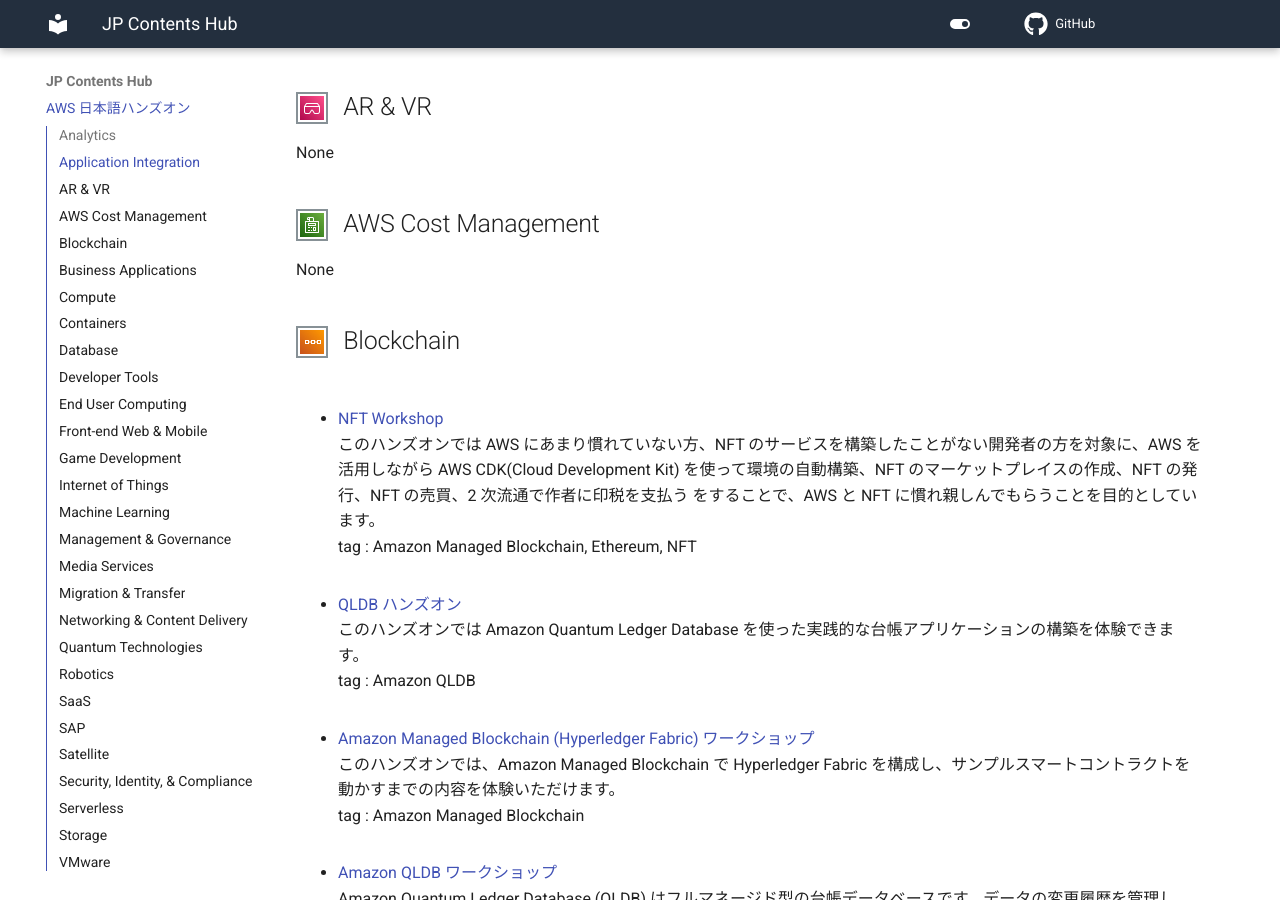
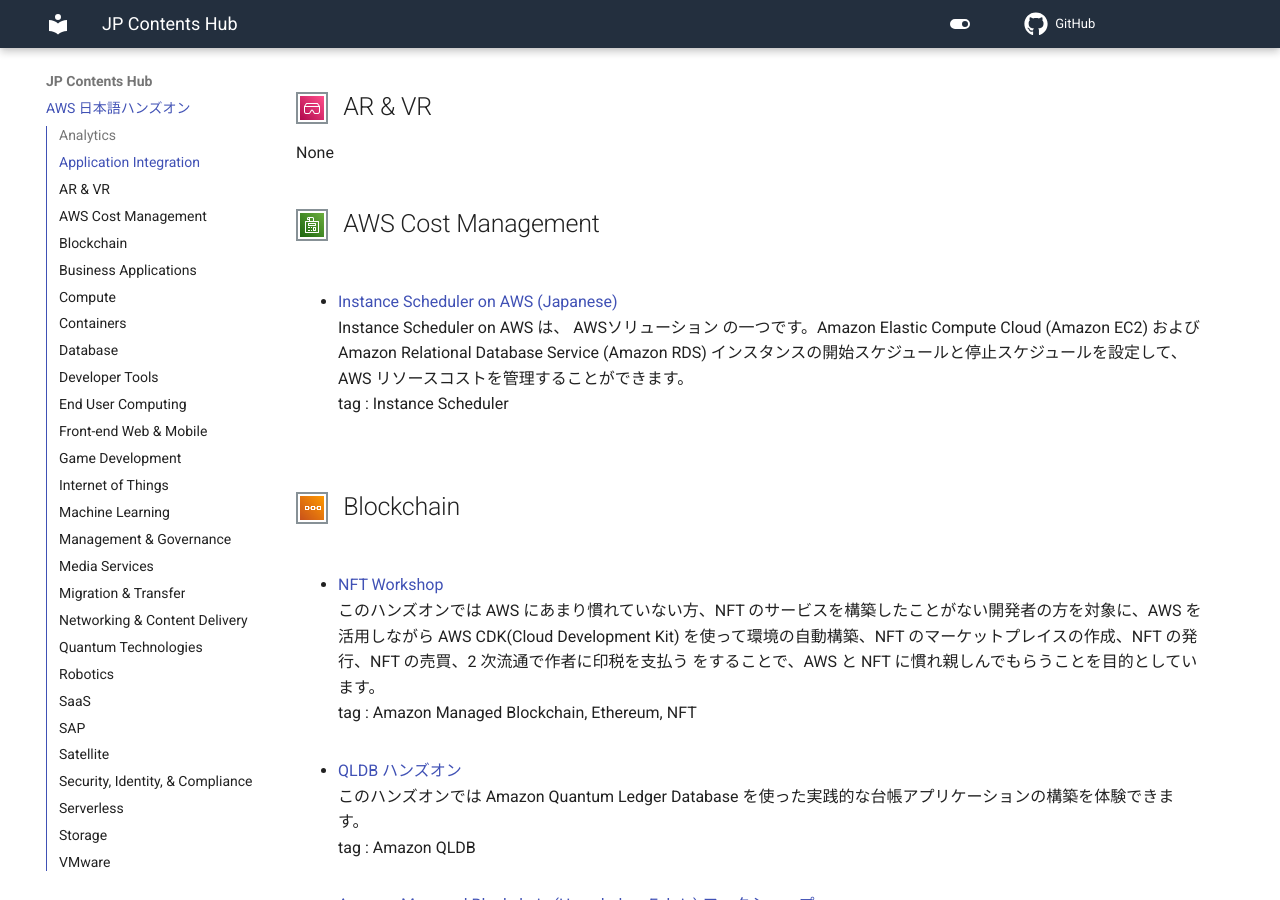
Before and after one commit to aws-samples/jp-contents-hub, an MkDocs documentation site: the page built from content/index.md, in a window 1280 px wide and 900 px high, scrolled down 3512 px. Built offline with MkDocs 1.6.1 and Material for MkDocs 9.7.7, drawn with Linux system fonts in a browser that asks for light colours; comment, search, counter and statistics services are not loaded; some of the changed text lies outside the part shown.

Commit message:
add: 新規ハンズオンコンテンツ追加

```diff
--- a/content/index.md
+++ b/content/index.md
@@ -96,7 +96,9 @@
 None
 
 ## ![image]([img/Arch-Category_Cloud-Financial-Management_16.png]()) AWS Cost Management
-None
+- <a href="https://catalog.us-east-1.prod.workshops.aws/workshops/7afe32b1-9ffa-4372-9a12-5905de89b593/ja-JP" target="_blank" onclick="sendClickCount()" onauxclick="sendClickCount()">Instance Scheduler on AWS (Japanese)</a>
+Instance Scheduler on AWS は、 AWSソリューション  の一つです。Amazon Elastic Compute Cloud (Amazon EC2) および Amazon Relational Database Service (Amazon RDS) インスタンスの開始スケジュールと停止スケジュールを設定して、AWS リソースコストを管理することができます。
+tag : Instance Scheduler
 
 ## ![image]([img/Arch-Category_Blockchain_16.png]()) Blockchain
 - <a href="https://dcj71ciaiav4i.cloudfront.net/31278980-D264-11EC-BB2B-AB3D7B3B0CB5/" target="_blank" onclick="sendClickCount()" onauxclick="sendClickCount()">NFT Workshop</a>
@@ -172,6 +174,10 @@
 - <a href="https://pages.awscloud.com/JAPAN-event-OE-Hands-on-for-Beginners-Auto_Scaling-2021-reg-event.html?trk=aws_introduction_page" target="_blank" onclick="sendClickCount()" onauxclick="sendClickCount()">Amazon EC2 Auto Scaling スケーリング基礎編</a>
 Amazon EC2 Auto Scaling を利用したスケーリング設定方法、スケーリングの考え方、使い分けといったスケーリングの基礎を学ぶことができます。
 tag : Amazon EC2, Auto Scaling
+
+- <a href="https://ec2spotworkshops.com/ja/" target="_blank" onclick="sendClickCount()" onauxclick="sendClickCount()">EC2 スポットインスタンスワークショップ</a>
+このワークショップでは、スケールするワークロードに対してコストを最適化しながらAmazon EC2を活用する方法を学びます。具体的には、Amazon EC2スポットインスタンスとEC2 Auto Scalingでの複数インスタンスタイプ・複数購入オプションの構成方法を取り上げます。
+tag : Amazon EC2, Spot Instance
 
 - <a href="https://dcj71ciaiav4i.cloudfront.net/DF2C2C00-CD94-11EB-9681-5F0F8AE2FC7B/" target="_blank" onclick="sendClickCount()" onauxclick="sendClickCount()">Amazon EC2 Inf1 Workshop</a>
 本ワークショップでは、AWS が設計、開発を行った AWS Inferentia 推論チップを搭載した Amazon EC2 Inf1 インスタンスを実際に体験して頂けます。
```
Also changed, not shown: README.md (+8 -0 lines).
